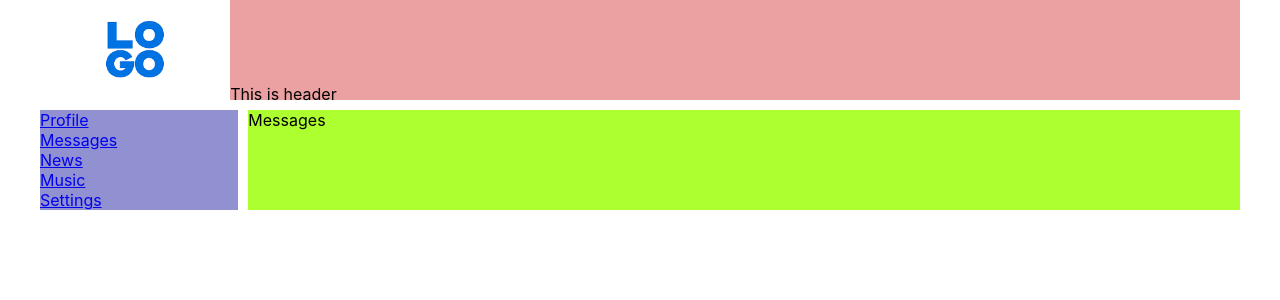
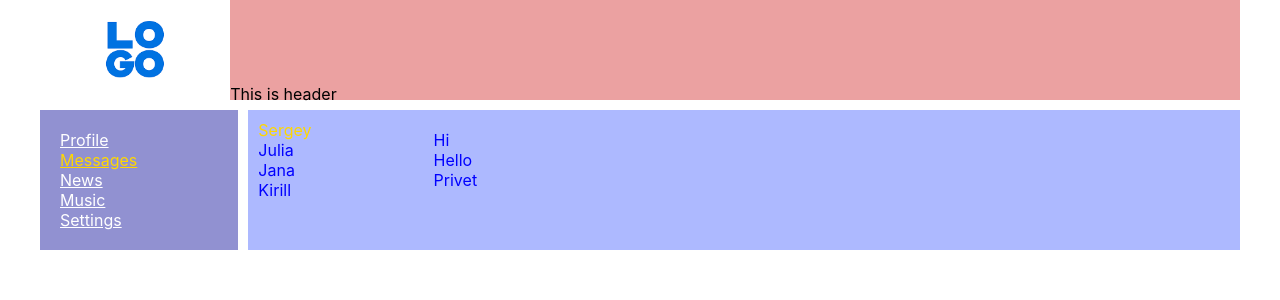
Before and after one commit to Cepmuk/React-SN, a React (Create React App) app: page /messages in a window 1280 px wide. Shown: the top 300 px of the page. Built offline with nearby package versions, Linux system fonts and the light colour scheme.

Commit message:
messages page corrected

```diff
--- a/src/App.js
+++ b/src/App.js
@@ -2,15 +2,16 @@ import './App.css';
 import Header from './components/Header/Header';
 import Navbar from './components/Navbar/Navbar';
 import Content from './components/Content/Content';
+import { BrowserRouter } from 'react-router-dom';
 
 const App = () => {
   return (
     <div className='appWraper'>
-
-      <Header />
-      <Navbar />
-      <Content />
-
+      <BrowserRouter>
+        <Header />
+        <Navbar />
+        <Content />
+      </BrowserRouter>
     </div>
   )
 }
--- a/src/components/Content/Content.js
+++ b/src/components/Content/Content.js
@@ -1,4 +1,3 @@
-import { BrowserRouter } from 'react-router-dom'
 import { Route } from 'react-router'
 import s from './Content.module.css'
 import Messages from './Messages/Messages'
@@ -9,7 +8,6 @@ import Settings from './Settings/Settings'
 
 const Content = () => {
     return (
-        <BrowserRouter>
         <div className={s.content}>
             <Route path='/messages' component={Messages} />
             <Route path='/profile' component={Profile} />
@@ -17,7 +15,6 @@ const Content = () => {
             <Route path='/music' component={Music} />
             <Route path='/settings' component={Settings} />
         </div>
-        </BrowserRouter>
     )
 }
 
--- a/src/components/Content/Content.module.css
+++ b/src/components/Content/Content.module.css
@@ -1,4 +1,4 @@
 .content {
     grid-area: c;
-    background-color: greenyellow;
+    background-color: rgb(173, 185, 255);
   }
--- a/src/components/Content/Messages/Messages.js
+++ b/src/components/Content/Messages/Messages.js
@@ -2,8 +2,34 @@ import s from './Messages.module.css'
 
 const Messages = () => {
     return (
-        <div >
-            Messages
+        <div className={s.messages}>
+
+            <div className={s.dialogueList}>
+                <div className={`${s.dialogue} ${s.active}`}>
+                    Sergey
+                </div>
+                <div className={s.dialogue}>
+                    Julia
+                </div>
+                <div className={s.dialogue}>
+                    Jana
+                </div>
+                <div className={s.dialogue}>
+                    Kirill
+                </div>
+            </div>
+
+            <div className={s.messageList}>
+                <div className={s.message}>
+                    Hi
+                </div>
+                <div className={s.message}>
+                    Hello
+                </div>
+                <div className={s.message}>
+                    Privet
+                </div>
+            </div>
         </div>
     )
 }
--- a/src/components/Content/Messages/Messages.module.css
+++ b/src/components/Content/Messages/Messages.module.css
@@ -0,0 +1,24 @@
+.messages {
+    display: grid;
+    grid-template-columns: 1fr 5fr;
+}
+
+.dialogueList{
+    padding: 10px;
+}
+
+.dialogue{
+    color: blue
+}
+
+.active{
+    color:gold
+}
+
+.messageList{
+    padding: 20px;
+}
+
+.message{
+    color:blue
+}
--- a/src/components/Content/Profile/Profile.module.css
+++ b/src/components/Content/Profile/Profile.module.css
@@ -2,4 +2,5 @@
     max-width: 1200px;
     max-height: 200px;
     overflow: hidden;
+    width: 100%;
   }
--- a/src/components/Navbar/Navbar.js
+++ b/src/components/Navbar/Navbar.js
@@ -1,39 +1,24 @@
+import { NavLink } from 'react-router-dom'
 import s from './Navbar.module.css'
 
 const Navbar = () => {
     return (
         <nav className={s.nav}>
-
             <div>
-                <a href='/profile'>
-                    Profile
-                </a>
+                <NavLink to='/profile' activeClassName={s.activeItem}>Profile</NavLink>
             </div>
-
             <div>
-                <a href='/messages'>
-                    Messages
-                </a>
+                <NavLink to='/messages'activeClassName={s.activeItem}>Messages</NavLink>
             </div>
-
             <div>
-                <a href='/news'>
-                    News
-                </a>
+                <NavLink to='/news'activeClassName={s.activeItem}>News</NavLink>
             </div>
-
             <div>
-                <a href='/music'>
-                    Music
-                </a>
+                <NavLink to='/music'activeClassName={s.activeItem}>Music</NavLink>
             </div>
-
             <div>
-                <a href='/settings'>
-                    Settings
-                </a>
+                <NavLink to='/settings'activeClassName={s.activeItem}>Settings</NavLink>
             </div>
-
         </nav>
     )
 }
--- a/src/components/Navbar/Navbar.module.css
+++ b/src/components/Navbar/Navbar.module.css
@@ -1,4 +1,13 @@
 .nav {
     grid-area: n;
     background-color: rgba(26, 26, 160, 0.479);
+    padding: 20px;
   }
+
+.nav a {
+  color: white;
+}
+
+.nav a.activeItem {
+  color: gold;
+}
```
Lines whose indentation alone changed are shown as unchanged.
